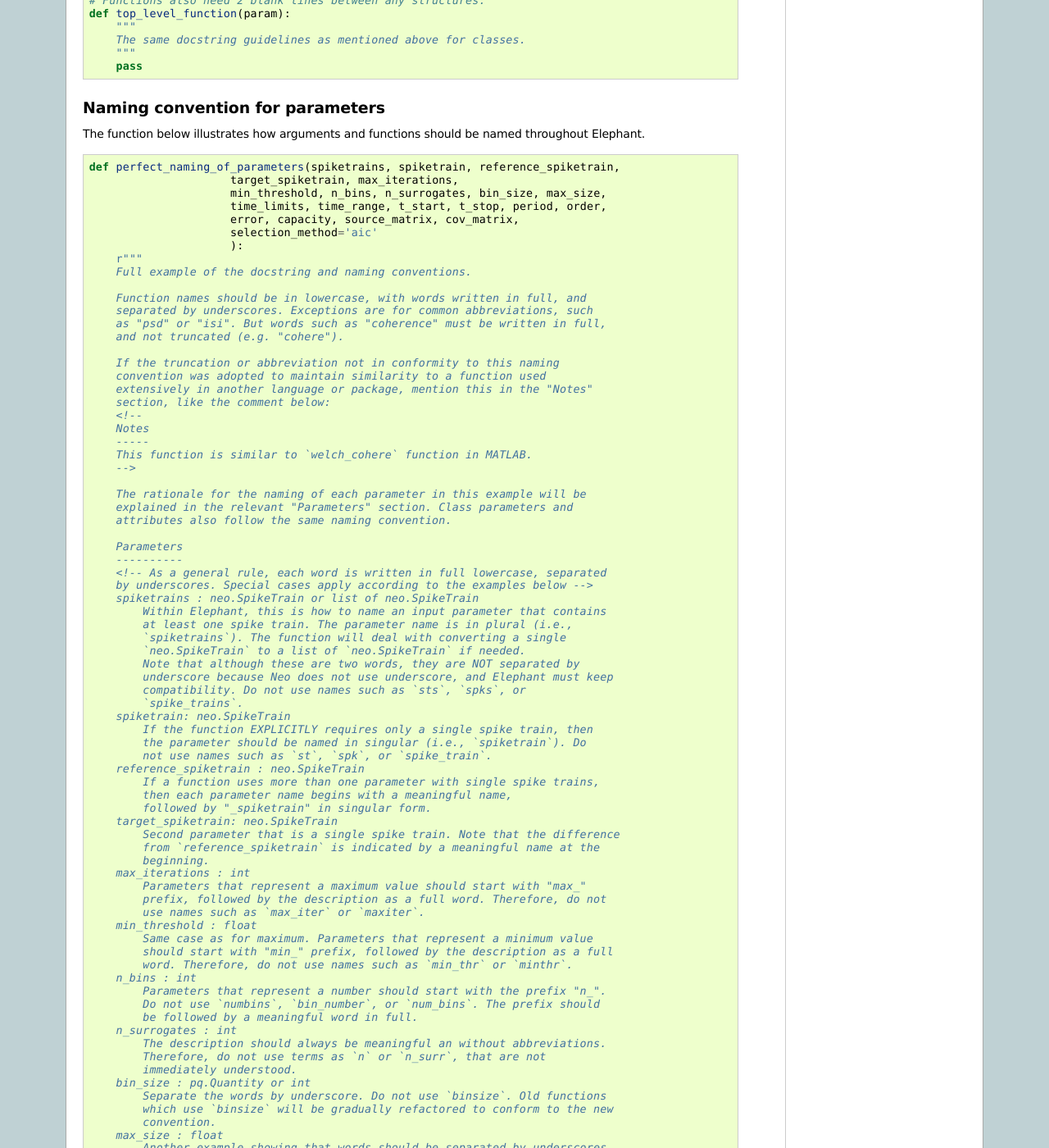
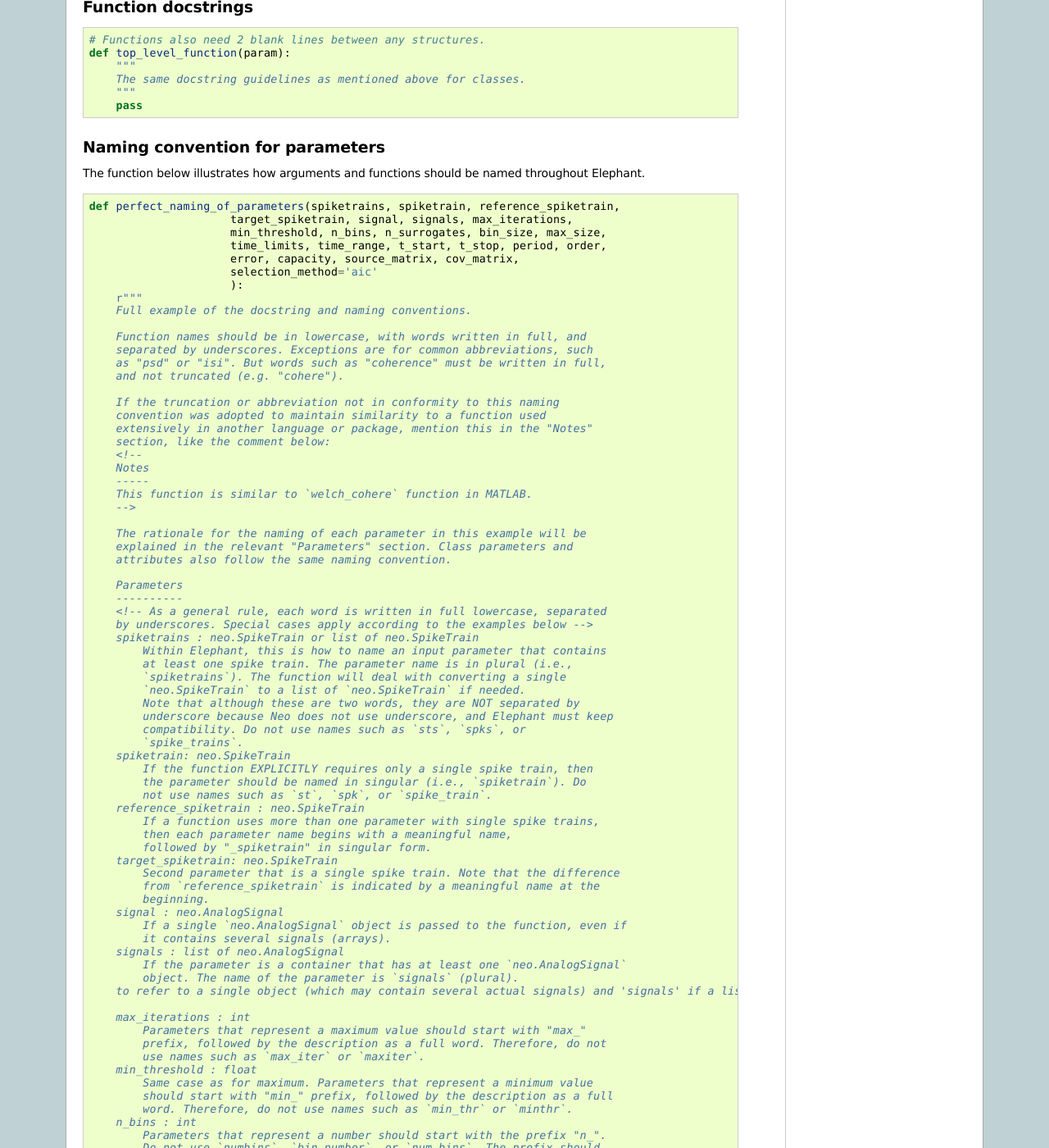
Before and after one commit to NeuralEnsemble/elephant, a Sphinx documentation site: the page built from doc/style_guide.rst, in a window 1280 px wide and 1400 px high, scrolled down 6947 px. Shown: the whole window at 82% size. Built offline with Sphinx 7.4.7, drawn with Linux system fonts in a browser that asks for light colours; formulas are drawn with MathJax 3; pages that are not in the unit, such as notebooks, are missing from menus; some of the changed text lies outside the part shown.

Commit message:
Added naming of signal/signals.

```diff
--- a/doc/style_guide.rst
+++ b/doc/style_guide.rst
@@ -457,7 +460,7 @@ throughout Elephant.
 .. code-block:: python
 
     def perfect_naming_of_parameters(spiketrains, spiketrain, reference_spiketrain,
-                         target_spiketrain, max_iterations,
+                         target_spiketrain, signal, signals, max_iterations,
                          min_threshold, n_bins, n_surrogates, bin_size, max_size,
                          time_limits, time_range, t_start, t_stop, period, order,
                          error, capacity, source_matrix, cov_matrix,
@@ -510,6 +513,14 @@ throughout Elephant.
             Second parameter that is a single spike train. Note that the difference
             from `reference_spiketrain` is indicated by a meaningful name at the
             beginning.
+        signal : neo.AnalogSignal
+            If a single `neo.AnalogSignal` object is passed to the function, even if
+            it contains several signals (arrays).
+        signals : list of neo.AnalogSignal
+            If the parameter is a container that has at least one `neo.AnalogSignal`
+            object. The name of the parameter is `signals` (plural).
+        to refer to a single object (which may contain several actual signals) and 'signals' if a list of neo.AnalogSignal can be used
+
         max_iterations : int
             Parameters that represent a maximum value should start with "max_"
             prefix, followed by the description as a full word. Therefore, do not
```
Also changed, not shown: other parts of doc/style_guide.rst (+4 -1 lines).
